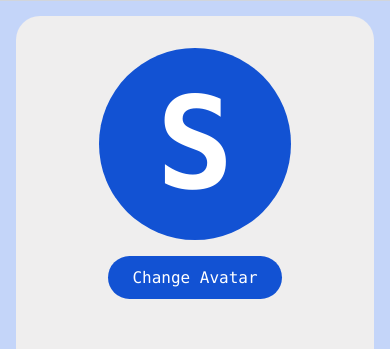
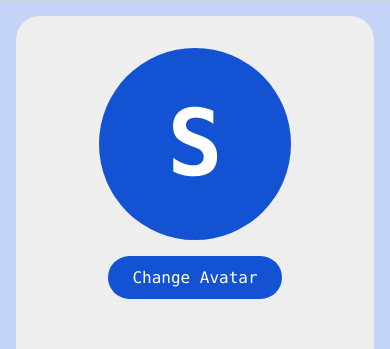
Before and after one commit to Vylan66/TimePocket, a Flask app: page /profile in a window 390 px wide. Shown: the part 64-413 px from the top of the page. Run offline with Flask 3, Linux system fonts and the light colour scheme; the visitor is signed in with stand-in values (Sample User, id 1); data that the repository does not hold is empty.

Commit message:
feat: avatar 1 implemented on profile page

```diff
--- a/app/static/css/profile.css
+++ b/app/static/css/profile.css
@@ -23,6 +23,10 @@
     border-color: var(--blue) !important;
 }
 
+.avatar-option.av1.chosen {
+    border-color: var(--text-secondary) !important;
+}
+
 .interest {
     background-color: var(--bg-hover);
 }
--- a/app/static/js/profile.js
+++ b/app/static/js/profile.js
@@ -115,7 +115,7 @@ const setAvatar = (user) => {
     const avatar = user["avatar"];
     const location = document.getElementById("profile-picture");
     if (avatar === "avatar_1") {
-        location.innerHTML = `<p class="text-white text-[128px] font-bold"> ${user.username[0].toUpperCase()} </p>`
+        location.innerHTML = `<p class="text-white md:text-[128px] text-[92px] font-bold"> ${user.username[0].toUpperCase()} </p>`
     }
     else {
         location.innerHTML = `<p> ${avatar} </p>`;
@@ -465,6 +465,8 @@ const showAvatarDialog = () => {
     const av_5 = document.getElementById("av-5");
     const av_6 = document.getElementById("av-6");
 
+    av_1.innerHTML = `<p class="text-white text-[36px] font-bold"> ${user.username[0].toUpperCase()} </p>`
+
     switch (current) {
         case "avatar_1":
             av_1.classList.add("chosen");
--- a/app/templates/profile.html
+++ b/app/templates/profile.html
@@ -67,7 +67,7 @@
         <p class="block text-xs tracking-widest mb-1" style="color: var(--text-secondary);"> Click the avatar that you would like to use. </p>
 
         <div id="avatar-list" class="flex flex-wrap justify-evenly gap-6 my-2">
-            <div id="av-1" class="rounded-full size-[80px] border-2 avatar-option" style="border-color: var(--border-light);">avatar_1</div>
+            <div id="av-1" class="rounded-full size-[80px] border-2 avatar-option av1 flex justify-center items-center" style="background-color: var(--blue); border-color: var(--blue);"></div>
             <div id="av-2" class="rounded-full size-[80px] border-2 avatar-option" style="border-color: var(--border-light);">avatar_2</div>
             <div id="av-3" class="rounded-full size-[80px] border-2 avatar-option" style="border-color: var(--border-light);">avatar_3</div>
             <div id="av-4" class="rounded-full size-[80px] border-2 avatar-option" style="border-color: var(--border-light);">avatar_4</div>
```
